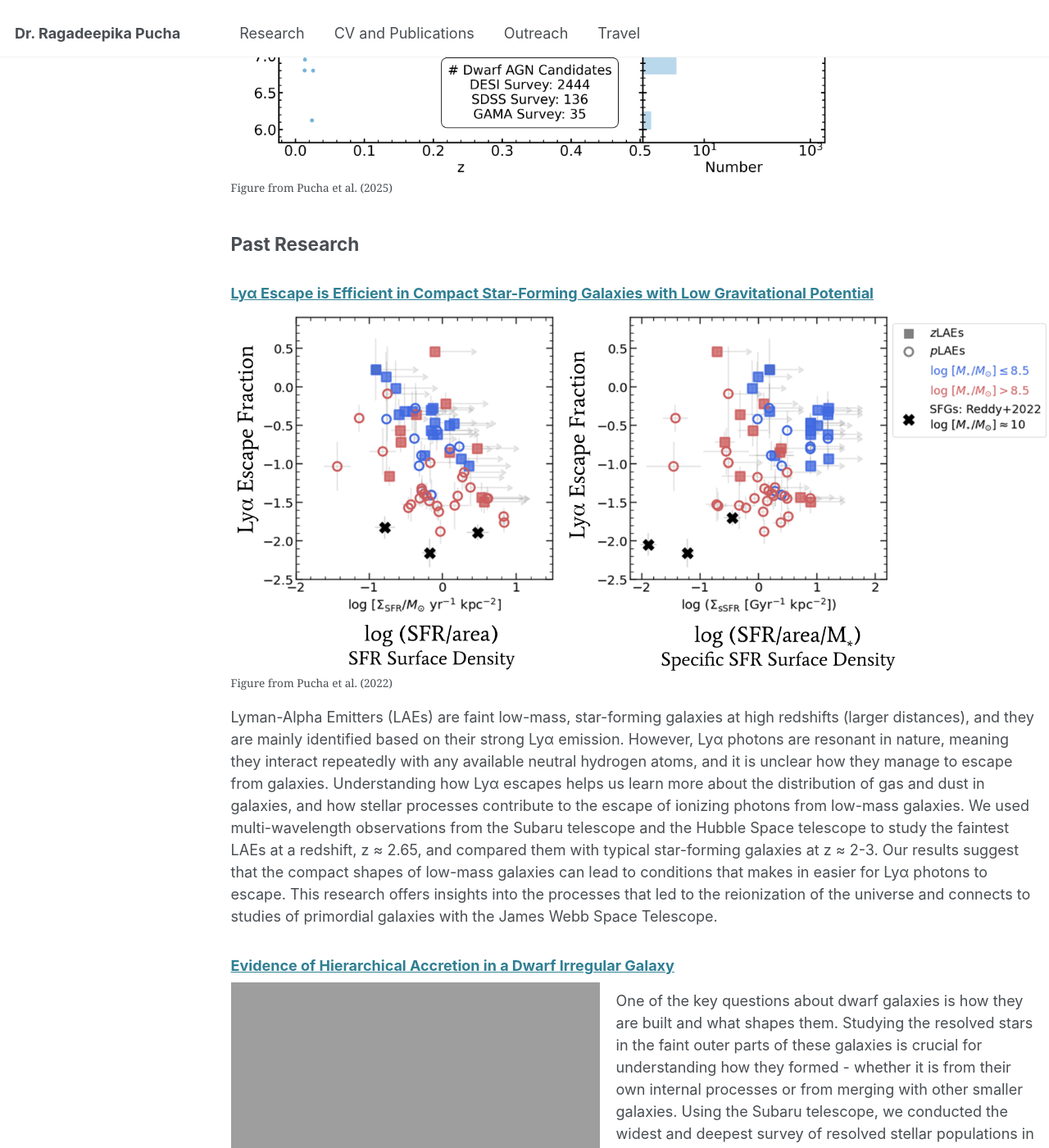
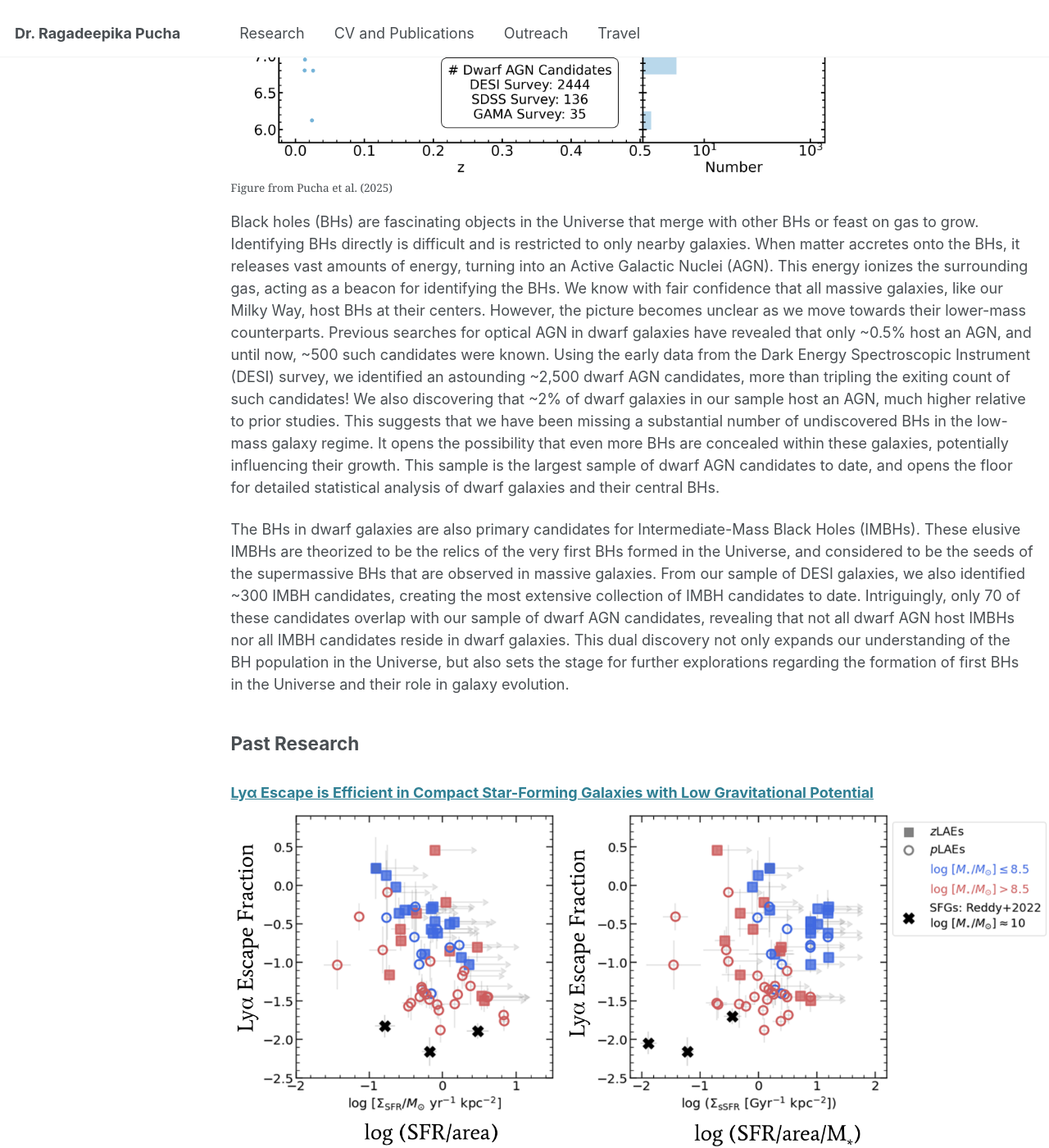
Before and after one commit to Ragadeepika-Pucha/Ragadeepika-Pucha.github.io, a Jekyll site: the page built from _pages/research.md, in a window 1280 px wide and 1400 px high, scrolled down 804 px. Shown: the whole window at 82% size. Built offline with Jekyll 4.4.1, drawn with Linux system fonts in a browser that asks for light colours.

Commit message:
AGN in Dwarfs updated.

```diff
--- a/_pages/research.md
+++ b/_pages/research.md
@@ -16,8 +16,9 @@ My research focuses on understanding how low-mass "dwarf" galaxies form and evol
   <figcaption> Figure from Pucha et al. (2025) </figcaption>
 </div>
 
+Black holes (BHs) are fascinating objects in the Universe that merge with other BHs or feast on gas to grow. Identifying BHs directly is difficult and is restricted to only nearby galaxies. When matter accretes onto the BHs, it releases vast amounts of energy, turning into an Active Galactic Nuclei (AGN). This energy ionizes the surrounding gas, acting as a beacon for identifying the BHs. We know with fair confidence that all massive galaxies, like our Milky Way, host BHs at their centers. However, the picture becomes unclear as we move towards their lower-mass counterparts. Previous searches for optical AGN in dwarf galaxies have revealed that only ~0.5% host an AGN, and until now, ~500 such candidates were known. Using the early data from the Dark Energy Spectroscopic Instrument (DESI) survey, we identified an astounding ~2,500 dwarf AGN candidates, more than tripling the exiting count of such candidates! We also discovering that ~2% of dwarf galaxies in our sample host an AGN, much higher relative to prior studies. This suggests that we have been missing a substantial number of undiscovered BHs in the low-mass galaxy regime. It opens the possibility that even more BHs are concealed within these galaxies, potentially influencing their growth. This sample is the largest sample of dwarf AGN candidates to date, and opens the floor for detailed statistical analysis of dwarf galaxies and their central BHs.
 
-
+The BHs in dwarf galaxies are also primary candidates for Intermediate-Mass Black Holes (IMBHs). These elusive IMBHs are theorized to be the relics of the very first BHs formed in the Universe, and considered to be the seeds of the supermassive BHs that are observed in massive galaxies. From our sample of DESI galaxies, we also identified ~300 IMBH candidates, creating the most extensive collection of IMBH candidates to date. Intriguingly, only 70 of these candidates overlap with our sample of dwarf AGN candidates, revealing that not all dwarf AGN host IMBHs nor all IMBH candidates reside in dwarf galaxies. This dual discovery not only expands our understanding of the BH population in the Universe, but also sets the stage for further explorations regarding the formation of first BHs in the Universe and their role in galaxy evolution.
 
 
 ## Past Research
```
